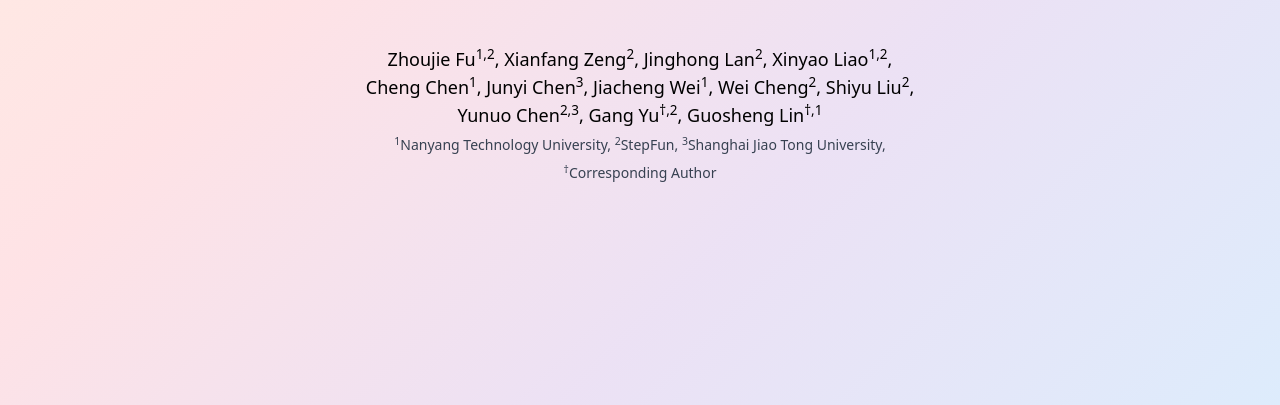
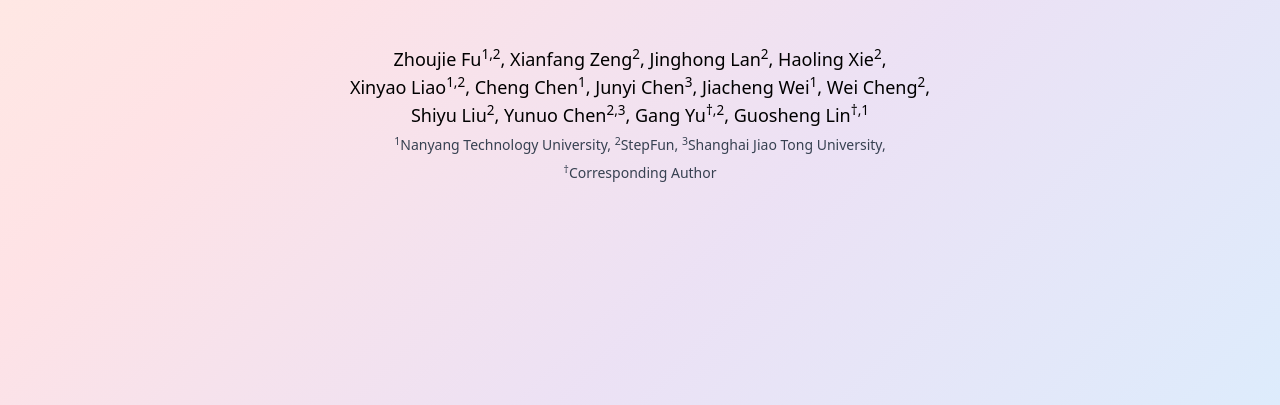
Before and after one commit to Kr1sJFU/iMontage-web, a plain HTML site: page index.html in a window 1280 px wide. Shown: the part 395-800 px from the top of the page. Drawn offline with nearby package versions, Linux system fonts and the light colour scheme.

Commit message:
Update index.html

```diff
--- a/index.html
+++ b/index.html
@@ -119,14 +119,16 @@
                             <a href="https://scholar.google.com/citations?user=6bdPeKcAAAAJ">Zhoujie Fu</a><sup>1,2</sup>,
                             <a href="https://scholar.google.com/citations?user=tgDc0fsAAAAJ">Xianfang Zeng</a><sup>2</sup>,
                             <a href="https://github.com/Blue2Giant">Jinghong Lan</a><sup>2</sup>,
+                            <a href="https://kr1sjfu.github.io/iMontage-web/">Haoling Xie</a><sup>2</sup>,
+                            <br>
                             <a href="https://github.com/leoisufa">Xinyao Liao</a><sup>1,2</sup>,
-                            <br>
                             <a href="https://scholar.google.com/citations?user=nNQU71kAAAAJ">Cheng Chen</a><sup>1</sup>,
                             <a href="https://sotamak1r.github.io/">Junyi Chen</a><sup>3</sup>,
                             <a href="https://plusmultiply.github.io/">Jiacheng Wei</a><sup>1</sup>,
                             <a href="https://wchengad.github.io/">Wei Cheng</a><sup>2</sup>,
+
+                            <br>
                             <a href="https://scholar.google.com/citations?user=sdG51-sAAAAJ">Shiyu Liu</a><sup>2</sup>,
-                            <br>
                             <a href="https://www.linkedin.cn/in/unochenyn">Yunuo Chen</a><sup>2,3</sup>,
                             <a href="https://www.skicyyu.org/">Gang Yu</a><sup>†,2</sup>,
                             <a href="https://guosheng.github.io/">Guosheng Lin</a><sup>†,1</sup>
```
